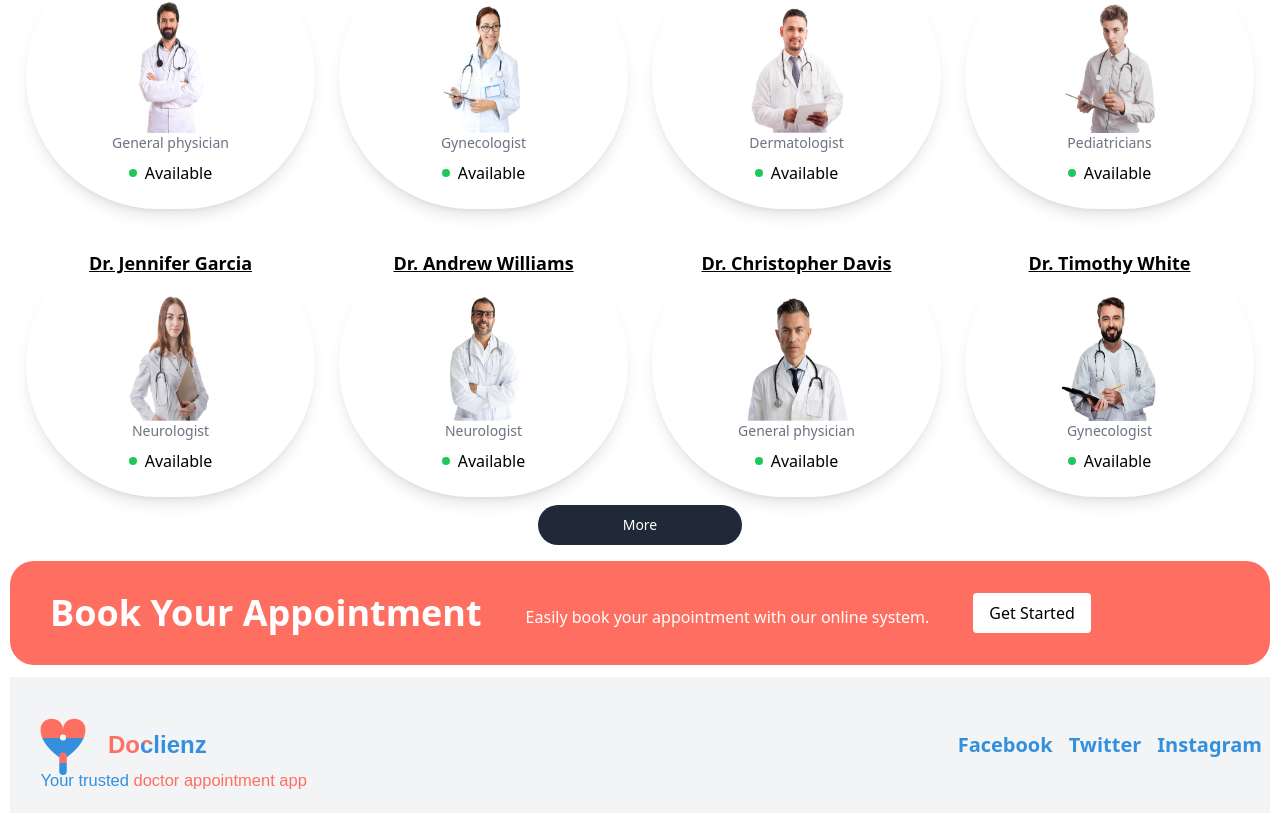
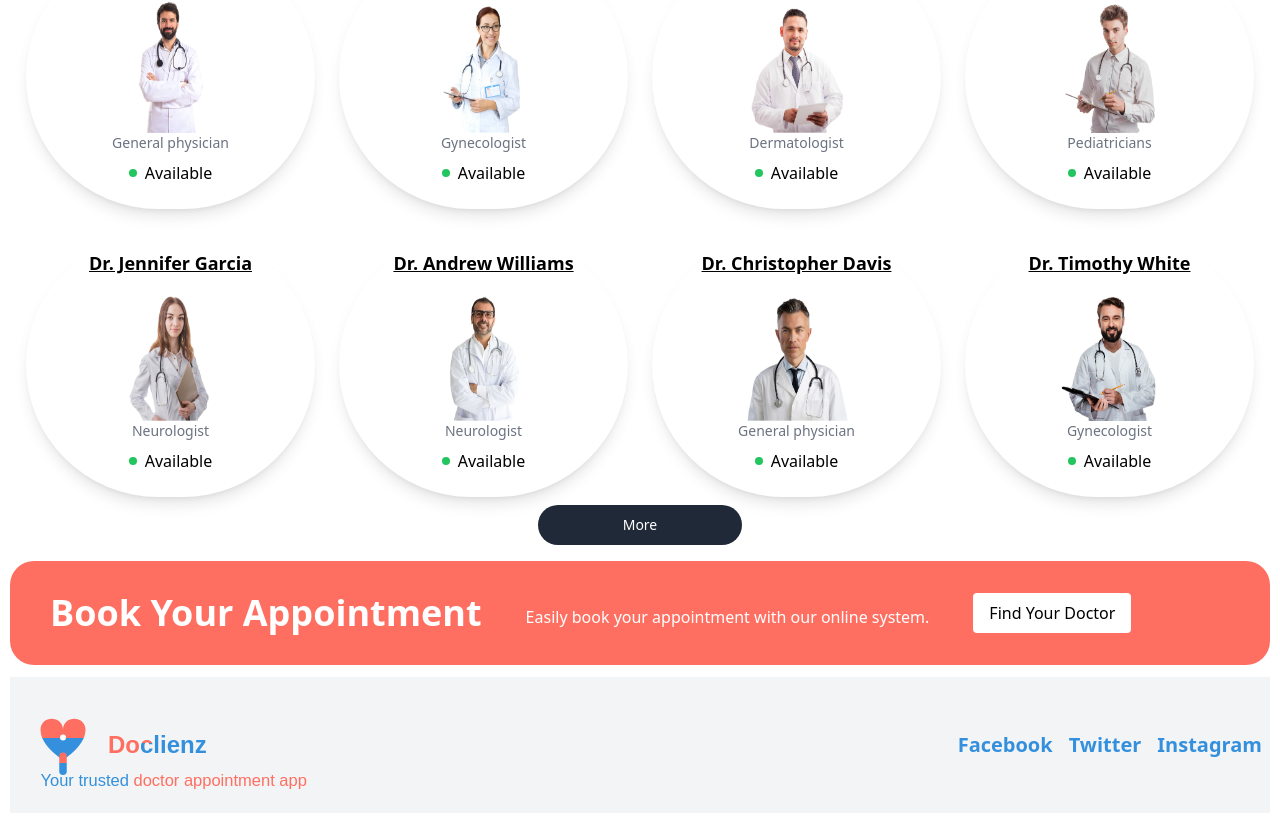
Before and after one commit to vimal7736/doctor_appointment, a React (Vite) app in the folder frontend/: page / in a window 1280 px wide. Shown: the part 1105-1928 px from the top of the page. Built offline with nearby package versions, Linux system fonts and the light colour scheme.

Commit message:
appointment functionalities

```diff
--- a/frontend/src/components/Banner.jsx
+++ b/frontend/src/components/Banner.jsx
@@ -1,7 +1,11 @@
 import React from 'react';
 import { assets } from '../assets/assets';
+import { useNavigate } from 'react-router-dom';
 
 const Banner = () => {
+
+    const nav = useNavigate();
+
     return (
         <div className=" flex flex-col md:flex-row mb-3 bg-danger rounded-3xl justify-between px-6 text-white ">
             {/* Image with reduced dimensions and responsiveness */}
@@ -11,8 +15,13 @@ const Banner = () => {
             <div className="flex flex-row gap-11 py-8 justify-evenly items-center   md:mt-0 md:ml-4">
                 <h1 className="text-2xl md:text-4xl items-center font-bold">Book Your Appointment</h1>
                 <p className="mt-2 text-sm md:text-base hidden md:block">Easily book your appointment with our online system.</p>
-                <button className=" px-4 py-2 bg-white  text-black hover:text-white rounded hover:bg-danger transition duration-300">
-                    Get Started
+                <button
+                    onClick={() => {
+                        nav('/doctors');
+                        scrollTo(0,0)
+                    }}
+                    className="  px-4 py-2 bg-white  text-black hover:text-white rounded hover:bg-danger transition duration-300">
+                Find Your Doctor
                 </button>
             </div>
         </div>
--- a/frontend/src/pages/Doctor.jsx
+++ b/frontend/src/pages/Doctor.jsx
@@ -64,12 +64,12 @@ const Doctor = () => {
               </div>
               <h3 className="text-lg font-semibold text-gray-800">{doctor.name}</h3>
               <p className="text-sm text-gray-600">{doctor.speciality}</p>
-              <button
+              {/* <button
                 className="mt-4 px-4 py-2 bg-primary text-white text-sm font-medium rounded-md hover:bg-primary/90 transition-colors duration-200"
                 onClick={() => console.log(`View profile of ${doctor.name}`)}
               >
                 View Profile
-              </button>
+              </button> */}
             </div>
           ))}
         </div>
```
